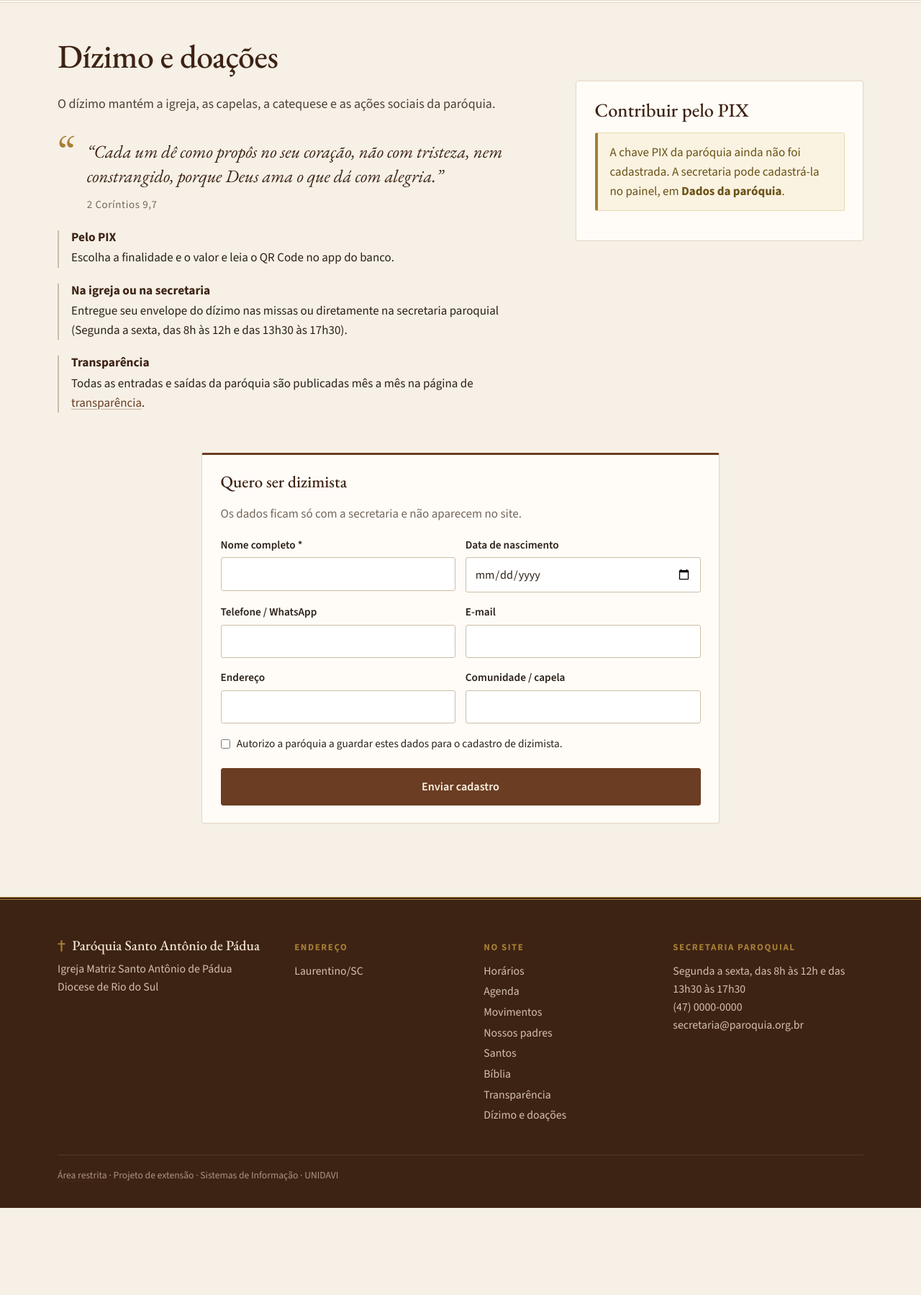
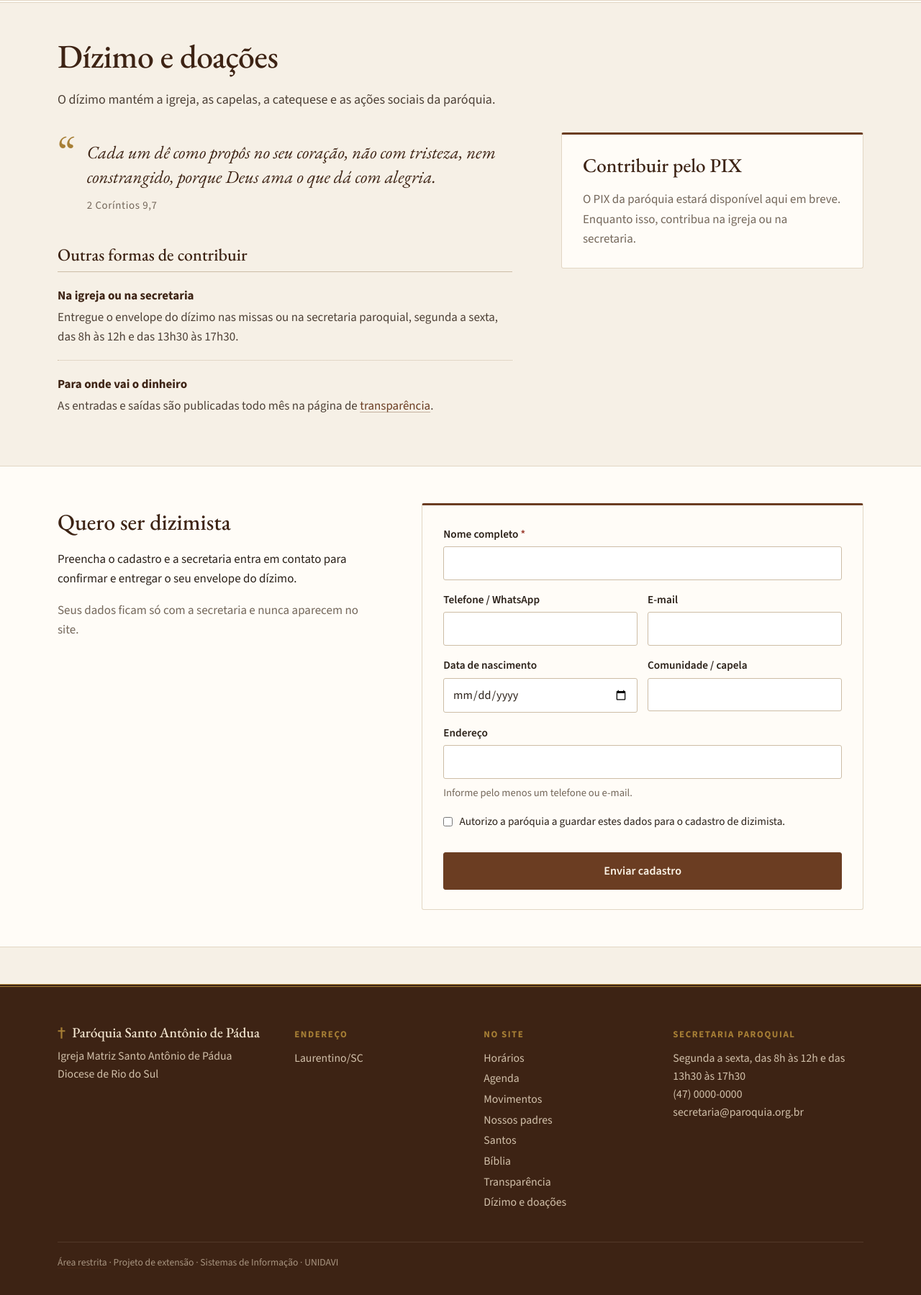
Before and after one commit to joaovergilio/paroquia-santo-antonio, a PHP site: page /dizimo.php in a window 1280 px wide. Shown: the part 74-1873 px from the top of the page at 72% size. Before the commit the page ends 1752 px from the top, so only its background shows below. Run offline with PHP 8.4, Linux system fonts and the light colour scheme; data comes from the database, SQL or seed files in the repository; some libraries are stand-ins or nearby versions.

Commit message:
Página de dízimo reorganizada
PIX em um cartão com os três passos (finalidade, valor, QR Code), outras
formas de contribuir em lista ao lado e o cadastro de dizimista numa seção
própria, com explicação à esquerda e formulário à direita. Sem chave PIX
cadastrada, o fiel vê um aviso simples em vez de uma instrução do painel.

```diff
--- a/assets/css/style.css
+++ b/assets/css/style.css
@@ -274,20 +274,38 @@ a.indicador:hover { border-color: var(--borda-forte); border-top-color: var(--pr
 .dados-compactos { display: grid; grid-template-columns: max-content 1fr; gap: .25rem .9rem; font-size: .88rem; margin: 0 0 1.1rem; padding-top: .7rem; border-top: 1px dotted var(--borda-forte); }
 .dados-compactos dt { color: var(--suave); }
 .dados-compactos dd { margin: 0; }
-.formulario-inscricao, .formulario-dizimista { max-width: 720px; margin: 2rem auto 0; border-top: 3px solid var(--primaria); }
+.formulario-inscricao { max-width: 720px; margin: 2rem auto 0; border-top: 3px solid var(--primaria); }
 
 /* Dízimo */
-.grade-dizimo { grid-template-columns: minmax(0, 1fr) 400px; }
-.forma-ajuda { margin-bottom: 1.3rem; padding-left: 1rem; border-left: 2px solid var(--borda-forte); }
-.forma-ajuda h3 { margin-bottom: .2rem; }
-.forma-ajuda p { margin: 0; }
-.seletor-finalidade { display: flex; flex-wrap: wrap; gap: .45rem; margin-bottom: 1rem; }
+.dizimo-grade { display: grid; grid-template-columns: minmax(0, 1fr) 420px; gap: 4rem; align-items: start; margin-top: .4rem; }
+.dizimo-texto .citacao { margin: .4rem 0 2.6rem; max-width: 30em; }
+.titulo-bloco { font-size: 1.4rem; padding-bottom: .5rem; margin-bottom: 0; border-bottom: 1px solid var(--borda-forte); }
+.formas { list-style: none; padding: 0; margin: 0; }
+.formas li { padding: 1.1rem 0; border-bottom: 1px dotted var(--borda-forte); }
+.formas li:last-child { border-bottom: 0; }
+.formas strong { display: block; font-size: 1rem; color: var(--primaria-escura); margin-bottom: .2rem; }
+.formas p { margin: 0; color: #4d4036; }
+.pix-cartao { margin: 0; padding: 1.6rem 1.7rem; border-top: 3px solid var(--primaria); position: sticky; top: 90px; }
+.pix-cartao h2 { font-size: 1.6rem; margin-bottom: 1rem; }
+.pix-cartao > p:last-child { margin-bottom: 0; }
+.pix-passo { font-size: .8rem; font-weight: 700; letter-spacing: .06em; text-transform: uppercase; color: var(--primaria-escura); margin: 1.3rem 0 .55rem; }
+.pix-cartao h2 + .pix-passo { margin-top: 0; }
+.pix-passo .suave { font-weight: 400; text-transform: none; letter-spacing: 0; }
+.pix-cartao [data-pix-valor] { margin: 0; }
+.seletor-finalidade { display: flex; flex-wrap: wrap; gap: .45rem; }
 .chip-radio { margin: 0; font-weight: 400; font-size: .86rem; padding: .28rem .8rem; border: 1px solid var(--borda-forte); border-radius: 999px; cursor: pointer; }
 .chip-radio:has(input:checked) { background: var(--primaria); color: #fbf3e6; border-color: var(--primaria); }
 .chip-radio input { display: none; }
-.valores-rapidos { display: flex; gap: .45rem; flex-wrap: wrap; margin: -.3rem 0 1rem; }
-.pix-qr { display: grid; place-items: center; min-height: 220px; margin-bottom: 1rem; padding: 1rem; background: #fff; border: 1px dashed var(--borda-forte); border-radius: var(--raio); }
-.pix-dados { margin-top: .8rem; word-break: break-all; }
+.valores-rapidos { display: flex; gap: .45rem; flex-wrap: wrap; margin-top: .6rem; }
+.pix-qr { display: grid; place-items: center; min-height: 220px; margin-bottom: 1.1rem; padding: 1rem; background: #fff; border: 1px dashed var(--borda-forte); border-radius: var(--raio); }
+.pix-qr:empty { display: none; }
+.botao-largo { width: 100%; padding-block: .65rem; }
+.pix-dados { margin: .9rem 0 0; font-size: .84rem; color: var(--suave); word-break: break-all; }
+.dizimista-grade { display: grid; grid-template-columns: minmax(0, 1fr) minmax(0, 1.4fr); gap: 4rem; align-items: start; }
+.dizimista-grade > div:first-child { padding-top: .4rem; max-width: 26em; }
+.dizimista-grade h2 { font-size: 1.85rem; }
+.dizimista-grade .cartao { margin: 0; padding: 1.6rem 1.7rem; border-top: 3px solid var(--primaria); }
+.dizimista-grade .formulario .botao-cheio { margin-top: .9rem; }
 
 /* Bíblia */
 .biblia-controles { display: flex; flex-wrap: wrap; gap: 1rem; align-items: flex-end; }
@@ -391,7 +409,9 @@ a.indicador:hover { border-color: var(--borda-forte); border-top-color: var(--pr
     .site-menu .botao { margin-top: .7rem; }
 }
 @media (max-width: 900px) {
-    .grade-2, .grade-larga, .grade-dizimo, .hero-grade { grid-template-columns: 1fr; }
+    .grade-2, .grade-larga, .hero-grade, .dizimo-grade, .dizimista-grade { grid-template-columns: 1fr; }
+    .dizimo-grade, .dizimista-grade { gap: 2.4rem; }
+    .pix-cartao { position: static; }
     .hero-grade { gap: 2.4rem; }
     .grade-3 { grid-template-columns: 1fr; }
     .rodape-grade { grid-template-columns: 1fr 1fr; gap: 1.8rem; }
--- a/dizimo.php
+++ b/dizimo.php
@@ -41,81 +41,82 @@ require __DIR__ . '/includes/site_header.php';
 <section class="secao">
     <div class="container">
         <h1>Dízimo e doações</h1>
-        <div class="grade-2 grade-dizimo">
-            <div>
         <p class="introducao">O dízimo mantém a igreja, as capelas, a catequese e as ações sociais da paróquia.</p>
+
+        <div class="dizimo-grade">
+            <div class="dizimo-texto">
                 <?php if ($texto): ?>
-                    <blockquote class="citacao">“<?= e($texto['texto']) ?>” <cite><?= e($texto['referencia']) ?></cite></blockquote>
+                    <blockquote class="citacao"><?= e($texto['texto']) ?> <cite><?= e($texto['referencia']) ?></cite></blockquote>
                 <?php endif; ?>
 
-                <div class="forma-ajuda">
-                    <h3>Pelo PIX</h3>
-                    <p>Escolha a finalidade e o valor e leia o QR Code no app do banco.</p>
-                </div>
-                <div class="forma-ajuda">
-                    <h3>Na igreja ou na secretaria</h3>
-                    <p>Entregue seu envelope do dízimo nas missas ou diretamente na secretaria paroquial (<?= e(cfg('secretaria_horario')) ?>).</p>
-                </div>
+                <h2 class="titulo-bloco">Outras formas de contribuir</h2>
+                <ul class="formas">
+                    <li>
+                        <strong>Na igreja ou na secretaria</strong>
+                        <p>Entregue o envelope do dízimo nas missas ou na secretaria paroquial, <?= e(mb_strtolower(mb_substr(cfg('secretaria_horario'), 0, 1)) . mb_substr(cfg('secretaria_horario'), 1)) ?>.</p>
+                    </li>
                     <?php if (cfg('banco_info')): ?>
-                    <div class="forma-ajuda">
-                        <h3>Transferência bancária</h3>
+                        <li>
+                            <strong>Transferência bancária</strong>
                             <p><?= nl2br(e(cfg('banco_info'))) ?></p>
-                    </div>
+                        </li>
                     <?php endif; ?>
-                <div class="forma-ajuda">
-                    <h3>Transparência</h3>
-                    <p>Todas as entradas e saídas da paróquia são publicadas mês a mês na página de
-                        <a href="transparencia.php">transparência</a>.</p>
-                </div>
+                    <li>
+                        <strong>Para onde vai o dinheiro</strong>
+                        <p>As entradas e saídas são publicadas todo mês na página de <a href="transparencia.php">transparência</a>.</p>
+                    </li>
+                </ul>
             </div>
 
-            <div class="cartao pix-cartao" data-pix
+            <aside class="cartao pix-cartao" data-pix
                    data-chave="<?= e($pix['chave']) ?>" data-nome="<?= e($pix['nome']) ?>" data-cidade="<?= e($pix['cidade']) ?>">
                 <h2>Contribuir pelo PIX</h2>
                 <?php if ($pix['chave'] === ''): ?>
-                    <div class="alerta alerta-aviso">A chave PIX da paróquia ainda não foi cadastrada.
-                        A secretaria pode cadastrá-la no painel, em <b>Dados da paróquia</b>.</div>
+                    <p class="suave">O PIX da paróquia estará disponível aqui em breve. Enquanto isso, contribua na igreja ou na secretaria.</p>
                 <?php else: ?>
+                    <p class="pix-passo">1. Escolha a finalidade</p>
                     <div class="seletor-finalidade" role="radiogroup" aria-label="Finalidade">
                         <?php foreach (FINALIDADES as $i => $f): ?>
                             <label class="chip-radio"><input type="radio" name="finalidade" value="<?= e($f) ?>" <?= $i === 0 ? 'checked' : '' ?>> <?= e($f) ?></label>
                         <?php endforeach; ?>
                     </div>
-                    <label>Valor (R$)
-                        <input inputmode="decimal" placeholder="Ex.: 50,00 (opcional)" data-pix-valor>
-                    </label>
+                    <p class="pix-passo">2. Informe o valor <span class="suave">(opcional)</span></p>
+                    <input inputmode="decimal" placeholder="R$ 0,00" aria-label="Valor em reais" data-pix-valor>
                     <div class="valores-rapidos">
                         <?php foreach ([20, 50, 100, 200] as $v): ?><button type="button" class="chip" data-pix-rapido="<?= $v ?>">R$ <?= $v ?></button><?php endforeach; ?>
                     </div>
+                    <p class="pix-passo">3. Leia o QR Code no app do banco</p>
                     <div class="pix-qr" data-pix-qr aria-label="QR Code PIX"></div>
-                    <label>PIX copia e cola
+                    <label>Ou copie o código
                         <textarea rows="3" readonly data-pix-codigo></textarea>
                     </label>
-                    <button type="button" class="botao botao-cheio" data-pix-copiar>Copiar código PIX</button>
-                    <p class="dica pix-dados">Chave: <strong><?= e($pix['chave']) ?></strong><br>Favorecido: <?= e($pix['nome']) ?></p>
-                    <p class="dica">Confira o nome do favorecido no app do banco antes de confirmar. O valor também pode ser digitado no app.</p>
+                    <button type="button" class="botao botao-cheio botao-largo" data-pix-copiar>Copiar código PIX</button>
+                    <p class="pix-dados">Favorecido: <strong><?= e($pix['nome']) ?></strong> · Chave: <?= e($pix['chave']) ?><br>
+                        Confira o nome do favorecido no app antes de confirmar.</p>
                 <?php endif; ?>
+            </aside>
         </div>
     </div>
+</section>
 
-        <div class="cartao formulario formulario-dizimista" id="cadastro">
+<section class="secao secao-clara" id="cadastro">
+    <div class="container dizimista-grade">
+        <div>
+            <h2>Quero ser dizimista</h2>
+            <p>Preencha o cadastro e a secretaria entra em contato para confirmar e entregar o seu envelope do dízimo.</p>
+            <p class="suave">Seus dados ficam só com a secretaria e nunca aparecem no site.</p>
+        </div>
+        <div class="cartao formulario">
             <?php if ($enviado): ?>
-                <h2>Cadastro recebido</h2>
-                <p>A secretaria vai confirmar seu cadastro e entregar o envelope do dízimo.</p>
+                <h3>Cadastro recebido</h3>
+                <p>Obrigado! A secretaria vai confirmar seu cadastro e entregar o envelope do dízimo.</p>
             <?php else: ?>
-                <h2>Quero ser dizimista</h2>
-                <p class="suave">Os dados ficam só com a secretaria e não aparecem no site.</p>
                 <?php if ($erro): ?><div class="alerta alerta-erro"><?= e($erro) ?></div><?php endif; ?>
                 <form method="post" action="dizimo.php#cadastro">
                     <?= csrf_field() ?>
-                    <div class="linha-campos">
-                        <label>Nome completo *
+                    <label>Nome completo <span class="obrigatorio">*</span>
                         <input name="nome" required maxlength="120" value="<?= e(post('nome')) ?>">
                     </label>
-                        <label>Data de nascimento
-                            <input type="date" name="nascimento" max="<?= date('Y-m-d') ?>" value="<?= e(post('nascimento')) ?>">
-                        </label>
-                    </div>
                     <div class="linha-campos">
                         <label>Telefone / WhatsApp
                             <input name="telefone" maxlength="20" inputmode="tel" value="<?= e(post('telefone')) ?>" data-mascara-telefone>
@@ -125,13 +126,17 @@ require __DIR__ . '/includes/site_header.php';
                         </label>
                     </div>
                     <div class="linha-campos">
-                        <label>Endereço
-                            <input name="endereco" maxlength="200" value="<?= e(post('endereco')) ?>">
+                        <label>Data de nascimento
+                            <input type="date" name="nascimento" max="<?= date('Y-m-d') ?>" value="<?= e(post('nascimento')) ?>">
                         </label>
                         <label>Comunidade / capela
                             <input name="comunidade" maxlength="120" value="<?= e(post('comunidade')) ?>">
                         </label>
                     </div>
+                    <label>Endereço
+                        <input name="endereco" maxlength="200" value="<?= e(post('endereco')) ?>">
+                    </label>
+                    <p class="dica">Informe pelo menos um telefone ou e-mail.</p>
                     <label class="check"><input type="checkbox" name="consentimento" value="1" required <?= isset($_POST['consentimento']) ? 'checked' : '' ?>>
                         Autorizo a paróquia a guardar estes dados para o cadastro de dizimista.</label>
                     <label class="oculto" aria-hidden="true">Site <input name="site" tabindex="-1" autocomplete="off"></label>
```
Lines whose indentation alone changed are shown as unchanged.
